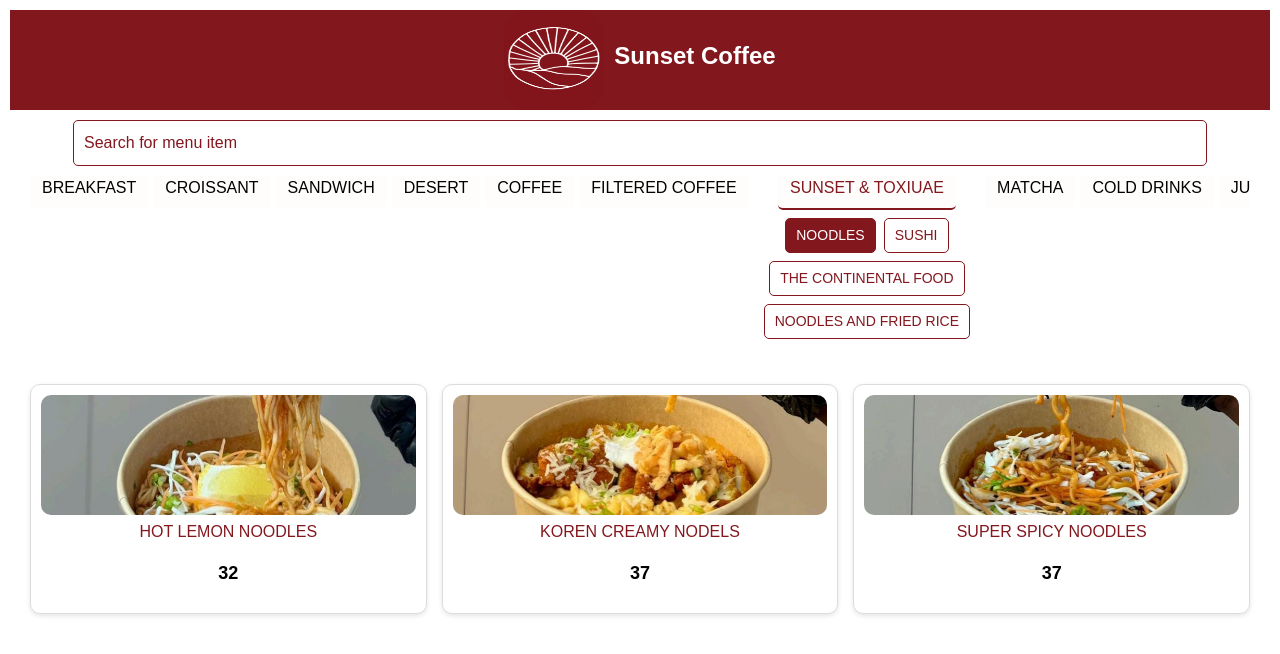
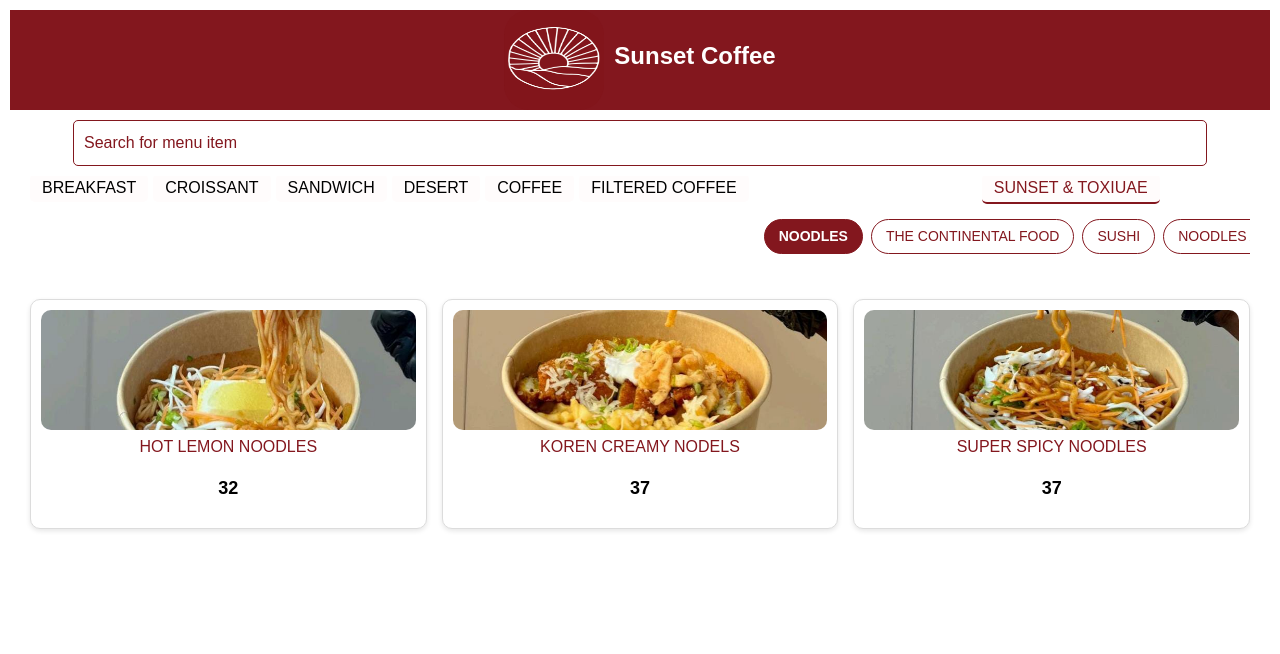
Before and after one commit to samjani450/sunsetmenu, a React (Create React App) app: page / in a window 1280 px wide. Shown: the top 654 px of the page. Built offline with nearby package versions, Linux system fonts and the light colour scheme.

Commit message:
change collab design

```diff
--- a/src/menu/Menu.js
+++ b/src/menu/Menu.js
@@ -14,8 +14,9 @@ const categories = [
     categ: "SUNSET & TOXIUAE",
     subcategories: [
       { name: "NOODLES" },
+
+      { name: "THE CONTINENTAL FOOD" },
       { name: "SUSHI" },
-      { name: "THE CONTINENTAL FOOD" },
       { name: "NOODLES AND FRIED RICE" },
     ],
   },
--- a/src/menu/style.css
+++ b/src/menu/style.css
@@ -58,8 +58,8 @@
   scrollbar-width: none;
   -ms-overflow-style: none;
   padding-bottom: 10px;
-  gap: 5px;
-  margin: 0px 20px;
+  gap: 5px;          /* <-- ye gap hai buttons ke beech */
+  margin: 0px 20px;  /* <-- ye left-right margin bhi extra space create karta hai */
 }
 
 .category-menu::-webkit-scrollbar {
@@ -68,7 +68,7 @@
 
 
 .category-btn {
-  padding: 8px 12px;
+  padding: 2px 12px;
   background: #fffcfc;
   border: none;
   cursor: pointer;
@@ -87,25 +87,33 @@
   color: #83171e;
   border-bottom: 2px solid #83171e;
 }
-
-/* 🔸 Subcategory Menu */
 .subcategory-menu {
   display: flex;
-  flex-wrap: wrap;
-  justify-content: center;
-  margin: 8px 0 15px 0;
+  justify-content:space-between;
+  align-items: center;
+  flex-wrap: nowrap;
   gap: 8px;
-  padding: 0 10px;
+  overflow-x: auto;
+  scrollbar-width: none;
+  -ms-overflow-style: none;
+  margin: 10px 0;
+  padding: 5px 10px;
+}
+
+.subcategory-menu::-webkit-scrollbar {
+  display: none;
 }
 
 .subcategory-btn {
-  padding: 6px 10px;
+  padding: 6px 14px;
   font-size: 14px;
   border: 1px solid #83171e;
-  border-radius: 5px;
+  border-radius: 20px;
   background: #fff;
   color: #83171e;
   cursor: pointer;
+  white-space: nowrap;
+  flex: none;
   transition: all 0.3s ease;
 }
 
@@ -117,8 +125,8 @@
 .subcategory-btn.active {
   background-color: #83171e;
   color: #fff;
+  font-weight: 600;
 }
-
 /* 🔹 Menu Grid - Responsive */
 .menu-grid {
   display: grid;
```
